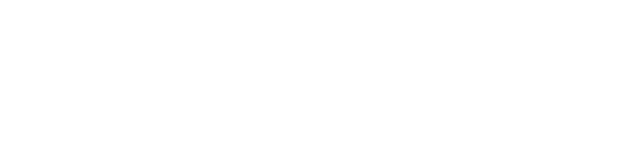
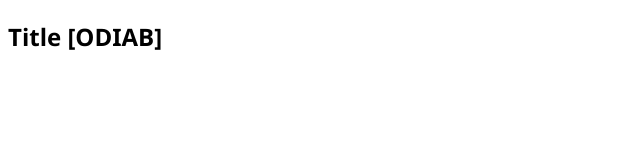
Before and after one commit to odiab/GIT5, a plain HTML site: page index.html in a window 1280 px wide. Shown: the whole page, without its empty margins (0-640 px from the left). Drawn offline with Linux system fonts and the light colour scheme.

Commit message:
[ADD]Ttitle to index.html from ODIAB

```diff
--- a/index.html
+++ b/index.html
@@ -10,7 +10,7 @@
     <title>Document</title>
 </head>
 <body>
-
+    <h2>Title [ODIAB]</h2>
     <script src="./js/main.js"></script>
 </body>
 </html>
```
